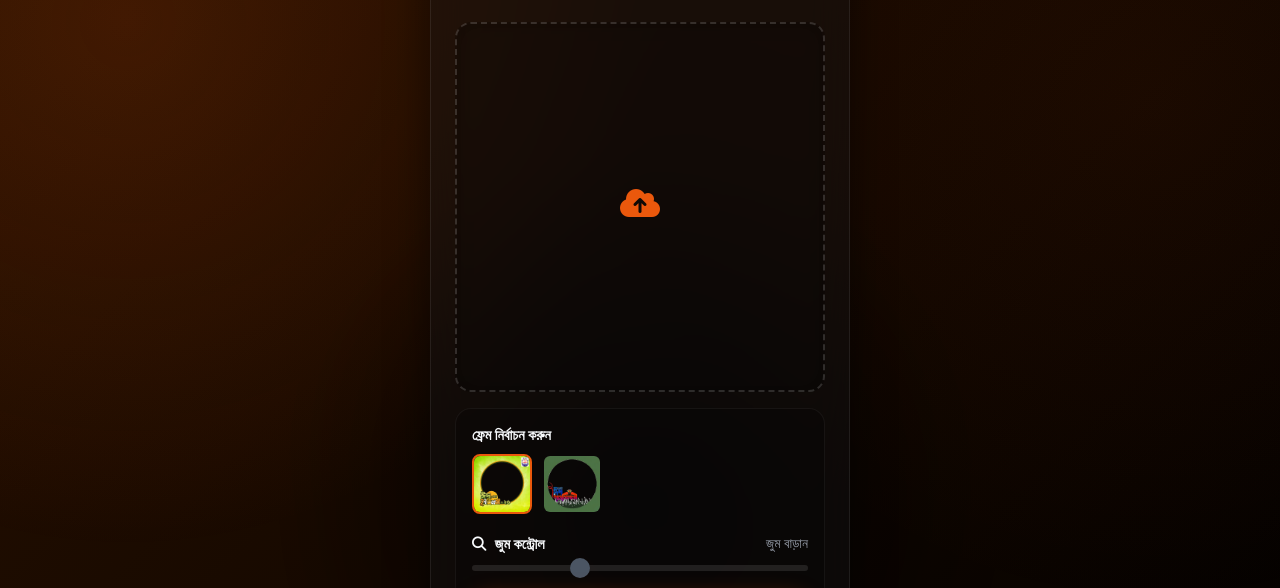
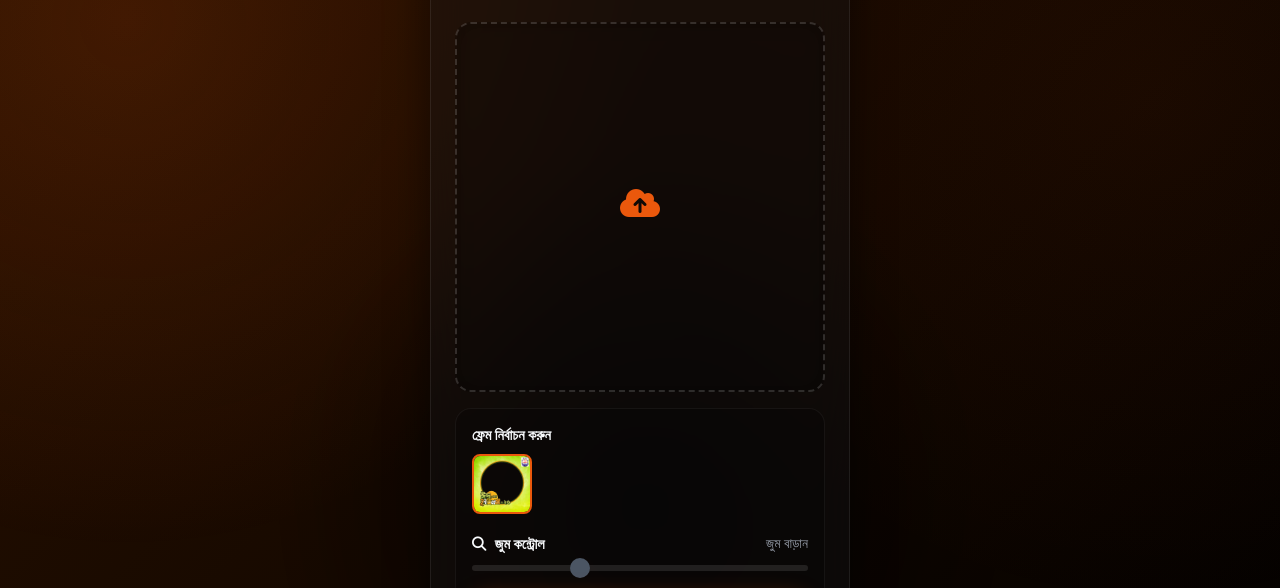
Before and after one commit to meharujjamansowrav-source/Dp-makrs, a website: page index.html in a window 1280 px wide. Shown: the part 138-726 px from the top of the page. Drawn offline with nearby package versions, Linux system fonts and the light colour scheme; a script that the page names is missing.

Commit message:
Update index.html

```diff
--- a/index.html
+++ b/index.html
@@ -410,7 +410,7 @@
                     <span style="font-size: 0.9rem; font-weight: 600; color: var(--text-dark);">ফ্রেম নির্বাচন করুন</span>
                     <div style="display: flex; gap: 10px;">
                         <img src="image-frame-.png" class="frame-option active" data-frame="image-frame-.png" style="width: 60px; height: 60px; border-radius: 8px; border: 2px solid var(--primary-blue); cursor: pointer; object-fit: cover;">
-                        <img src="image-frame2.png" class="frame-option" data-frame="image-frame2.png" style="width: 60px; height: 60px; border-radius: 8px; border: 2px solid transparent; cursor: pointer; object-fit: cover;">
+                        <!-- <img src="image-frame2.png" class="frame-option" data-frame="image-frame2.png" style="width: 60px; height: 60px; border-radius: 8px; border: 2px solid transparent; cursor: pointer; object-fit: cover;"> -->
                     </div>
                 </div>
 
```
